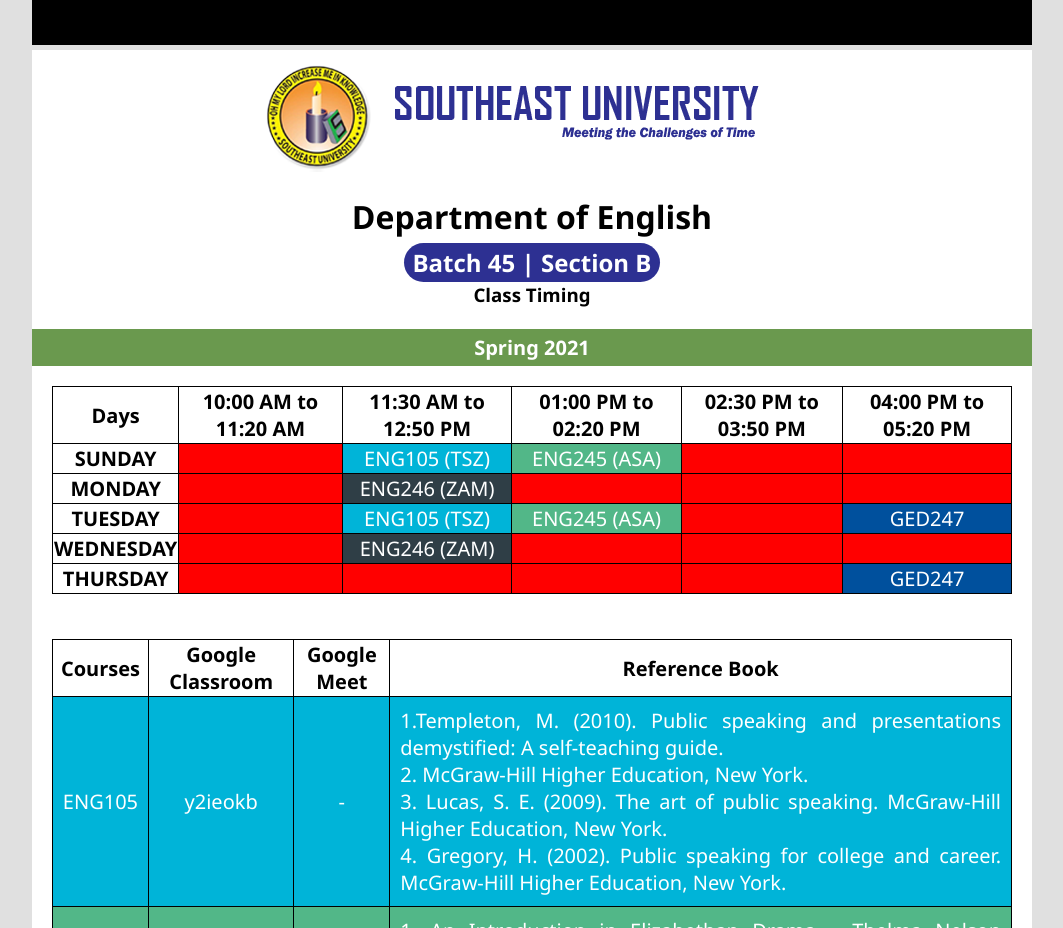
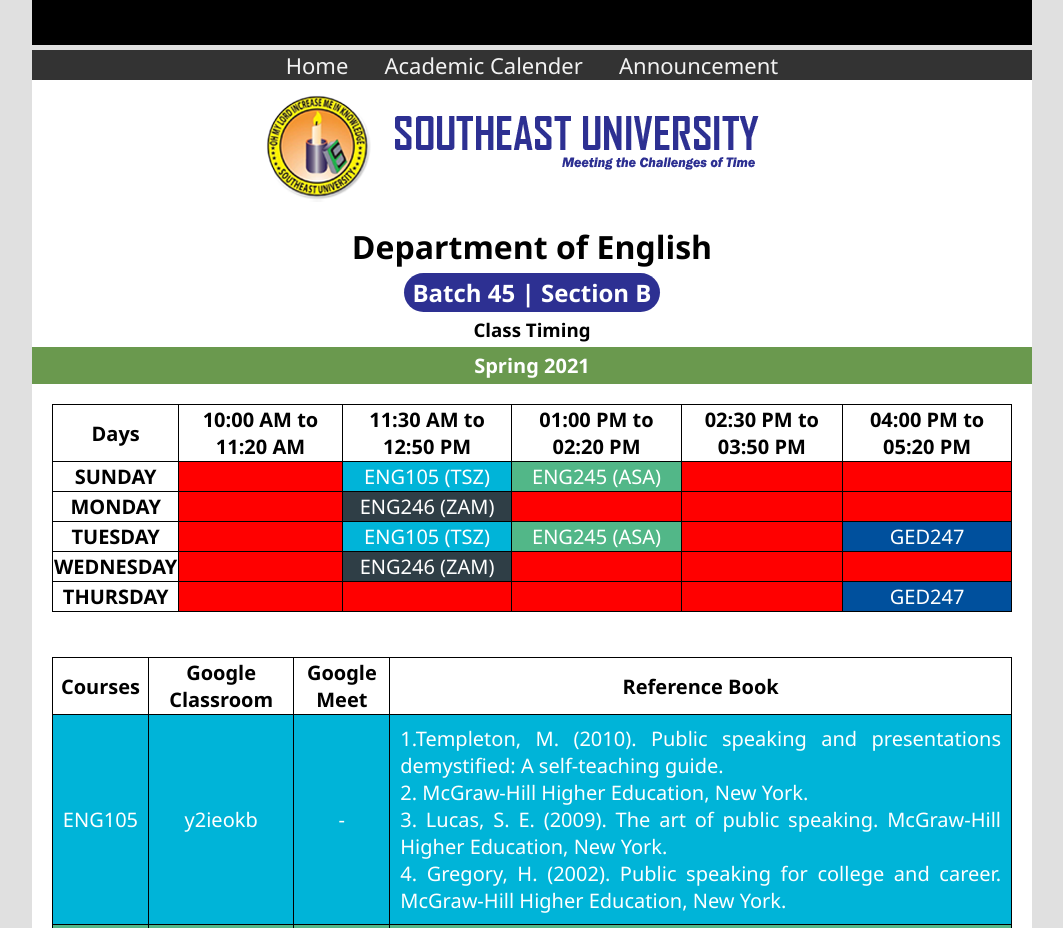
Before and after one commit to postbox95/seub45, a plain HTML site: page index.html in a window 1280 px wide. Shown: the top 928 px of the page, without its empty margins (108-1171 px from the left). Drawn offline with Linux system fonts and the light colour scheme.

Commit message:
Add files via upload

```diff
--- a/css/style.css
+++ b/css/style.css
@@ -78,3 +78,23 @@ tr {
 	align-content: center;
 	text-align: center;
 }
+.topnav {
+  overflow: hidden;
+  background-color: #333;
+
+}
+
+.topnav a {
+  float: inherit;
+  color: #f2f2f2;
+  text-align: center;
+  padding: 14px 16px;
+  text-decoration: none;
+  font-size: 22px;
+  height: 10px;
+}
+
+.topnav a:hover {
+  background-color: #ddd;
+  color: black;
+}
--- a/index.html
+++ b/index.html
@@ -2,27 +2,41 @@
 <html>
 <head>
 	<title>Batch 45B-SEU DE</title>
-	<link rel="icon"  href="images/seu.png" alt icon>
+	<link rel="icon"  href="images/seu.png">
 	<link rel="stylesheet" href="css/style.css">
 	<meta charset="UTF-8">
 <meta name="viewport" content="width=device-width, initial-scale=1">
 </head>
 <body>
-	<div class="scroll">
- 			<marquee style=" margin:0; background-color: black; color:white; padding-top: 10px; padding-bottom: 10px;"  width="100%" direction="left" height="25px">Welcome to the Website of Southeast University, Batch 45 of Department of English</marquee>
- 		</div>
+
+
+  <div class="column">
+  	<marquee style=" margin:0; background-color: black; color:white; padding-top: 10px; padding-bottom: 10px;"  width="100%" direction="left" height="25px">Welcome to the Website of Southeast University, Batch 45 of Department of English</marquee>
+  </div>
+
+
+
+
+
+
 <div class="body">
+
+		<div class="topnav">
+  <a class="active" href="index.html">Home</a>
+  <a href="images/SEU_Academic_Calendar_2021.jpg">Academic Calender</a>
+  <a href="#contact">Announcement</a>
+</div>
+
  <img src="images/logo_1.png">
 
  	<div class="header">
  	<h1> Department of English</h1>
  	<h2> Batch 45 | Section B</h2>
 
- 		<h3 class="routine">
+ 		<h3 class="routine" style="padding: 5px;">
  			Class Timing
  		</h3>
 
- 		<br>
  		<h4 class="semester">
  			Spring 2021
  		</h4>
```
Also changed, not shown: 1 other file.
